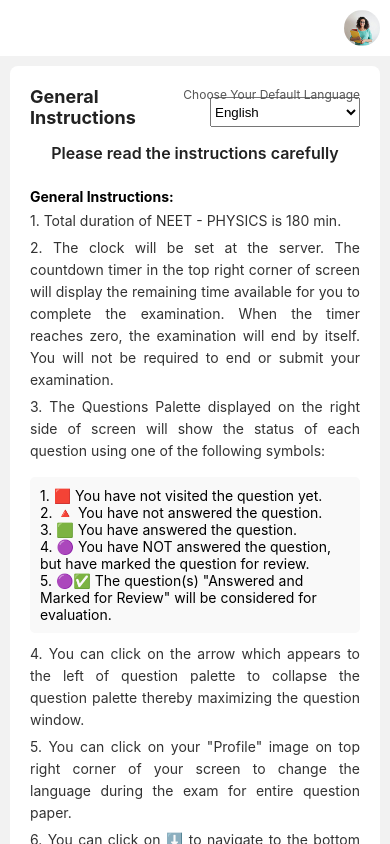
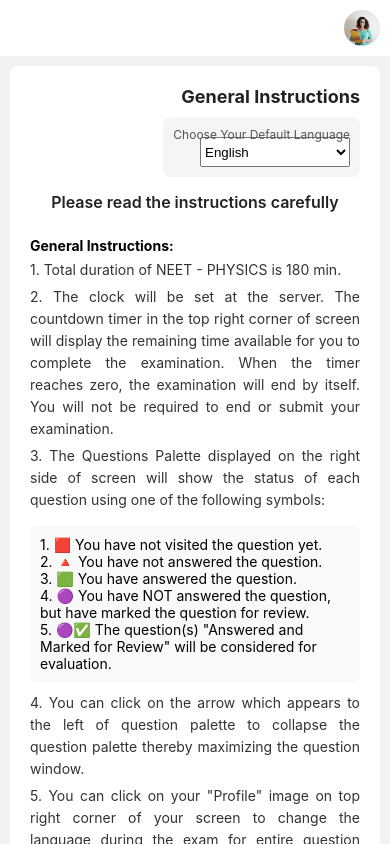
Before and after one commit to VaishnaviAnargatte24/Exam, a React Native app: screen /Instructions in a window 390 px wide. Built offline with nearby package versions, Linux system fonts and the light colour scheme.

Commit message:
Changes In flow

```diff
--- a/src/navigation/AppNavigator.tsx
+++ b/src/navigation/AppNavigator.tsx
@@ -44,7 +44,7 @@ const Stack = createNativeStackNavigator<RootStackParamList>();
 const AppNavigator = () => {
   return (
     // Navigation container with header hidden for all screens
-    <Stack.Navigator initialRouteName="ExamSelection" screenOptions={{ headerShown: false }}>
+    <Stack.Navigator initialRouteName="Login" screenOptions={{ headerShown: false }}>
       {/* Register all screens in the navigator */}
       <Stack.Screen name="ExamSelection" component={ExamSelectionScreen} />
       <Stack.Screen name="Login" component={LoginScreen} />
--- a/src/screens/ExamSelection/ExamSelectionScreen.tsx
+++ b/src/screens/ExamSelection/ExamSelectionScreen.tsx
@@ -63,7 +63,7 @@ const ExamSelectionScreen: React.FC<Props> = ({ navigation }) => {
     }
 
     // Navigate to the 'Login' screen upon successful selection.
-    navigation.navigate('Login');
+    navigation.navigate('Instructions');
   };
 
   return (
--- a/src/screens/Instructions/InstructionsScreen.tsx
+++ b/src/screens/Instructions/InstructionsScreen.tsx
@@ -161,11 +161,21 @@ const styles = StyleSheet.create({
   },
   headerRow: {
     flexDirection: 'row',
-    justifyContent: 'space-between',
+    justifyContent: 'flex-end',
     alignItems: 'center',
+    flexWrap: 'wrap',
+    gap: 10,
   },
-  cardTitle: { fontSize: 18, fontWeight: 'bold', color: '#222' },
-  languageContainer: { alignItems: 'flex-end' },
+  cardTitle: { fontSize: 18,
+    fontWeight: 'bold',
+    color: '#222' },
+  languageContainer: {
+    alignItems: 'flex-end',
+    backgroundColor: '#f5f5f5',
+    padding: 10,
+  borderRadius: 8,
+
+   },
   languageLabel: { fontSize: 12, color: '#555', marginBottom: -5 },
   picker: { height: 30, width: 150 },
   subHeader: {
@@ -225,6 +235,7 @@ const styles = StyleSheet.create({
   },
   disabledButton: { backgroundColor: '#9e9e9e' },
   proceedButtonText: { color: '#fff', fontWeight: 'bold' },
+
 });
 
 export default InstructionsScreen;
--- a/src/screens/Login/LoginScreen.tsx
+++ b/src/screens/Login/LoginScreen.tsx
@@ -29,7 +29,7 @@ const LoginScreen: React.FC<Props> = ({ navigation }) => {
       Alert.alert('Error', 'Please enter both username and password');
       return;
     }
-    navigation.navigate('Instructions');
+    navigation.navigate('ExamSelection');
   };
 
   return (
```
